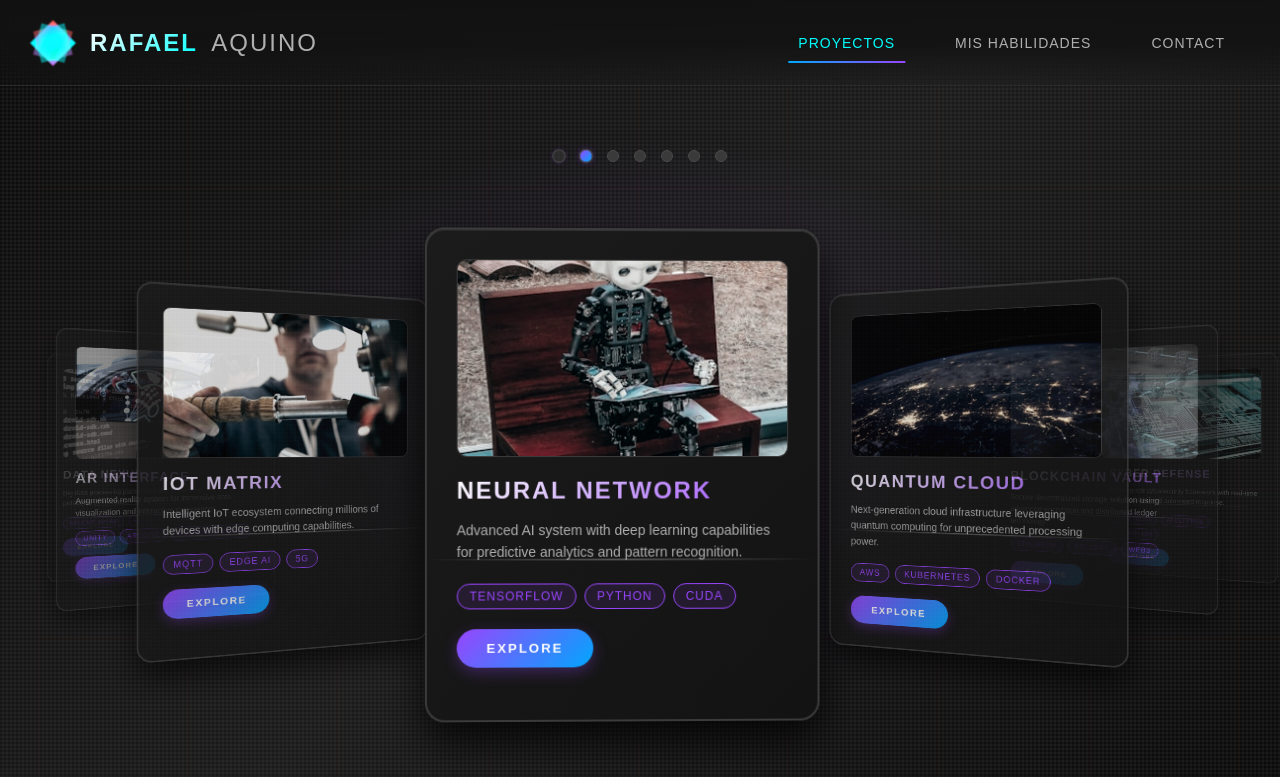
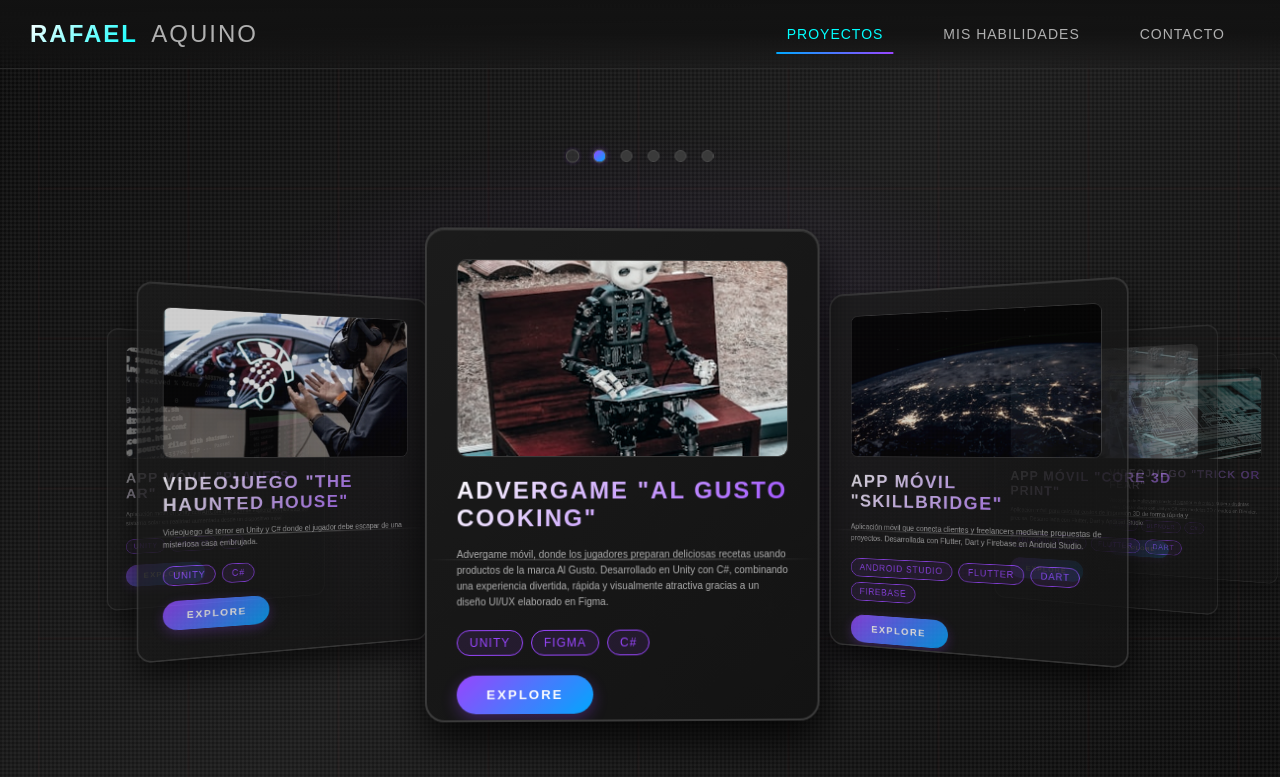
Before and after one commit to RafaelHdez/portfolio, a plain HTML site: page index.html in a window 1280 px wide. Shown: the top 777 px of the page. Drawn offline with Linux system fonts and the light colour scheme.

Commit message:
más cambios

```diff
--- a/index.html
+++ b/index.html
@@ -19,11 +19,6 @@ https://templatemo.com/tm-600-prism-flux
     <header class="header" id="header">
         <nav class="nav-container">
             <a href="#home" class="logo">
-                <div class="logo-icon">
-                    <div class="logo-prism">
-                        <div class="prism-shape"></div>
-                    </div>
-                </div>
                 <span class="logo-text">
                     <span class="prism">Rafael</span>
                     <span class="flux">Aquino</span>
@@ -33,7 +28,7 @@ https://templatemo.com/tm-600-prism-flux
             <ul class="nav-menu" id="navMenu">
                 <li><a href="#home" class="nav-link active">Proyectos</a></li>
                 <li><a href="#skills" class="nav-link">Mis habilidades</a></li>
-                <li><a href="#contact" class="nav-link">Contact</a></li>
+                <li><a href="#contact" class="nav-link">Contacto</a></li>
             </ul>
 
             <div class="menu-toggle" id="menuToggle">
--- a/templatemo-prism-flux.css
+++ b/templatemo-prism-flux.css
@@ -490,7 +490,7 @@ body::after {
 	color: var(--text-secondary);
 	line-height: 1.6;
 	margin-bottom: 20px;
-	font-size: 14px;
+	font-size: 10px;
 }
 
 .card-tech {
--- a/templatemo-prism-scripts.js
+++ b/templatemo-prism-scripts.js
@@ -14,53 +14,46 @@ https://templatemo.com/tm-600-prism-flux
         const portfolioData = [
             {
                 id: 1,
-                title: 'Neural Network',
-                description: 'Advanced AI system with deep learning capabilities for predictive analytics and pattern recognition.',
+                title: 'Advergame "Al Gusto Cooking"',
+                description: 'Advergame móvil, donde los jugadores preparan deliciosas recetas usando productos de la marca Al Gusto. Desarrollado en Unity con C#, combinando una experiencia divertida, rápida y visualmente atractiva gracias a un diseño UI/UX elaborado en Figma.',
                 image: 'images/neural-network.jpg',
-                tech: ['TensorFlow', 'Python', 'CUDA']
+                tech: ['Unity', 'Figma', 'C#']
             },
             {
                 id: 2,
-                title: 'Quantum Cloud',
-                description: 'Next-generation cloud infrastructure leveraging quantum computing for unprecedented processing power.',
+                title: 'App móvil "SkillBridge"',
+                description: 'Aplicación móvil que conecta clientes y freelancers mediante propuestas de proyectos. Desarrollada con Flutter, Dart y Firebase en Android Studio.',
                 image: 'images/quantum-cloud.jpg',
-                tech: ['AWS', 'Kubernetes', 'Docker']
+                tech: ['Android Studio', 'Flutter', 'Dart', 'Firebase']
             },
             {
                 id: 3,
-                title: 'Blockchain Vault',
-                description: 'Secure decentralized storage solution using advanced encryption and distributed ledger technology.',
+                title: 'App móvil "CORE 3D print"',
+                description: 'Aplicación móvil para calcular costos de impresión 3D de forma rápida y precisa. Desarrollada con Flutter, Dart y Android Studio.',
                 image: 'images/blockchain-vault.jpg',
-                tech: ['Ethereum', 'Solidity', 'Web3']
+                tech: ['Android Studio', 'Flutter', 'Dart']
             },
             {
                 id: 4,
-                title: 'Cyber Defense',
-                description: 'Military-grade cybersecurity framework with real-time threat detection and automated response.',
+                title: 'Videojuego "Trick or Fear"',
+                description: 'Videojuego de Halloween donde el jugador enfrenta y supera distintas fobias. Desarrollado con Unity y C#, con modelos 3D creados en Blender.',
                 image: 'images/cyber-defense.jpg',
-                tech: ['Zero Trust', 'AI Defense', 'Encryption']
+                tech: ['Unity', 'Blender', 'C#']
             },
             {
                 id: 5,
-                title: 'Data Nexus',
-                description: 'Big data processing platform capable of analyzing petabytes of information in real-time.',
+                title: 'App móvil "Planets AR"',
+                description: 'Aplicación móvil en Unity con ARCore que permite explorar los planetas del sistema solar en realidad aumentada desde un dispositivo móvil',
                 image: 'images/data-nexus.jpg',
-                tech: ['Apache Spark', 'Hadoop', 'Kafka']
+                tech: ['Unity', 'ARCore', 'C#']
             },
             {
                 id: 6,
-                title: 'AR Interface',
-                description: 'Augmented reality system for immersive data visualization and interactive experiences.',
+                title: 'Videojuego "The Haunted House"',
+                description: 'Videojuego de terror en Unity y C# donde el jugador debe escapar de una misteriosa casa embrujada.',
                 image: 'images/ar-interface.jpg',
-                tech: ['Unity', 'ARCore', 'Computer Vision']
+                tech: ['Unity', 'C#']
             },
-            {
-                id: 7,
-                title: 'IoT Matrix',
-                description: 'Intelligent IoT ecosystem connecting millions of devices with edge computing capabilities.',
-                image: 'images/iot-matrix.jpg',
-                tech: ['MQTT', 'Edge AI', '5G']
-            }
         ];
 
         // Skills data
@@ -71,7 +64,7 @@ https://templatemo.com/tm-600-prism-flux
             { name: 'MetaSDK', icon: '/images/logos/meta-logo.png', level: 92, category: 'cloud' },
             { name: 'AR Core', icon: '/images/logos/arcore-logo.svg', level: 85, category: 'cloud' },
             { name: 'Dart', icon: '/images/logos/dart-logo.png', level: 93, category: 'emerging' },
-            { name: 'Kubernetes', icon: '☸️', level: 82, category: 'cloud' },
+            { name: 'Android Studio', icon: '/images/logos/androidstudio-logo.png', level: 82, category: 'backend' },
             // { name: 'GraphQL', icon: '◈', level: 87, category: 'backend' },
             { name: 'C#', icon: '/images/logos/csharp-logo.png', level: 78, category: 'emerging' },
             { name: 'Python', icon: '/images/logos/python-logo.png', level: 75, category: 'emerging' },
```
Also changed, not shown: images/logos/androidstudio-logo.png (added).
